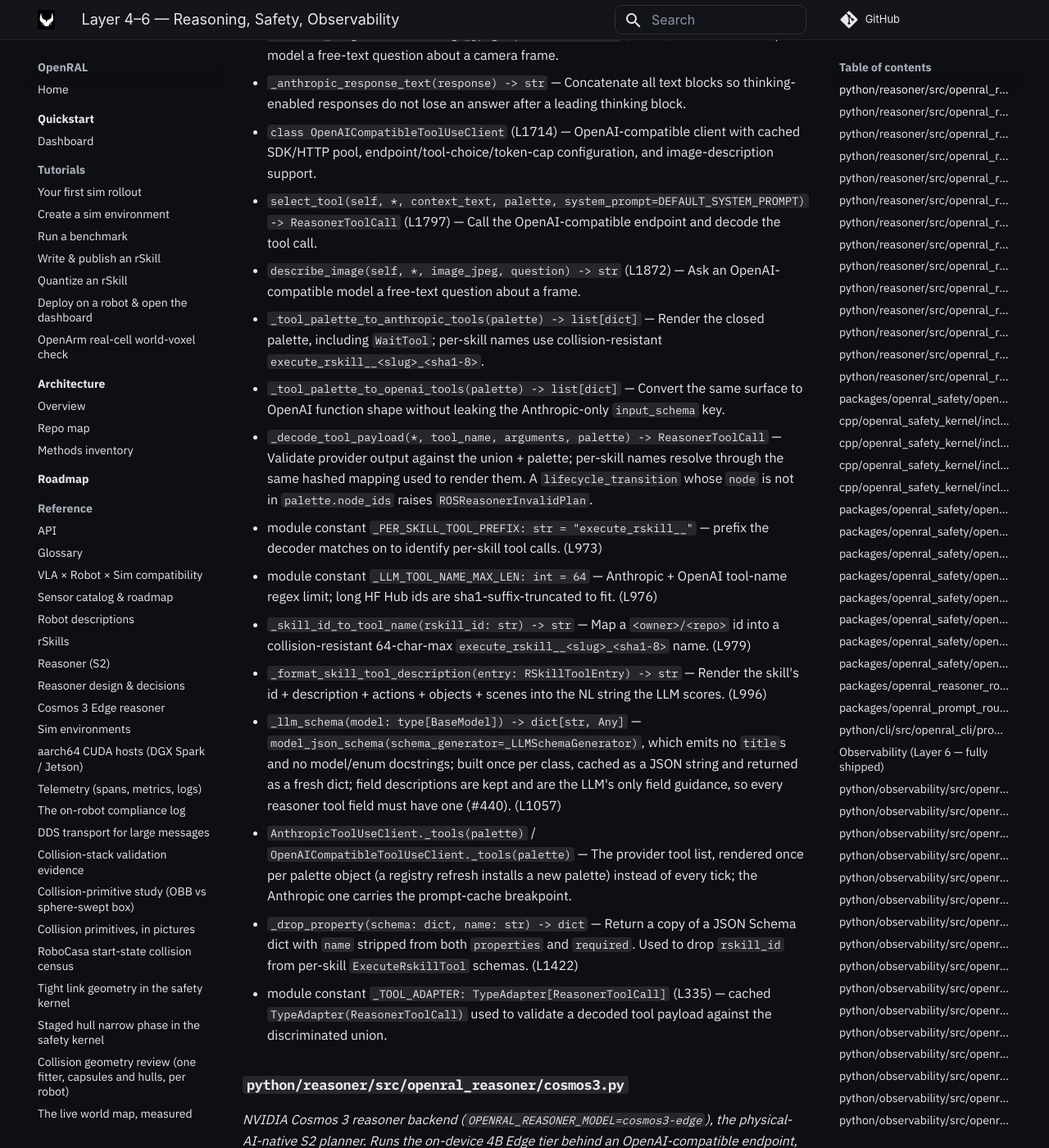
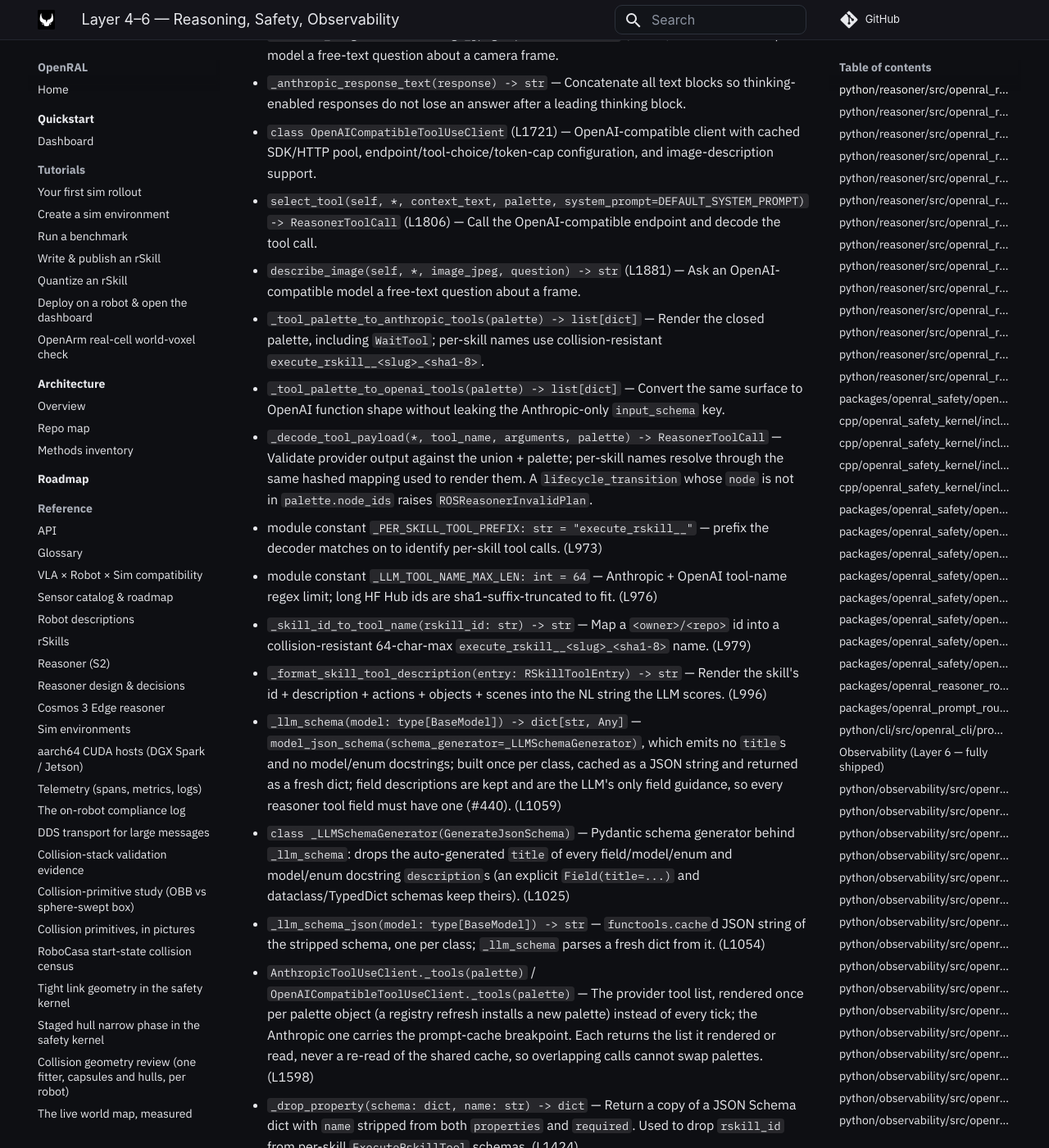
Before and after one commit to OpenRAL/openral, an MkDocs documentation site: the page built from docs/methods/06-reasoning-wam-safety-observability.md, in a window 1280 px wide and 1400 px high, scrolled down 2101 px. Shown: the whole window at 82% size. Built offline with MkDocs 1.6.1 and Material for MkDocs 9.7.7, drawn with Linux system fonts in a browser that asks for light colours; comment, search, counter and statistics services are not loaded; some of the changed text lies outside the part shown.

Commit message:
fix(reasoner): blank-not-"default" tool wording, race-free tool cache
Follow-up to #498's review.

- LocateInViewTool/QuerySceneTool `camera` and QuerySceneTool `task` said
  "empty = the default" / "the active goal", the phrasing a model already
  copied as the literal string "default" for `detector`; scene_vlm_node only
  falls back on "", so camera="default" fails with "no frame for camera".
  They now say "leave blank for ...", as do the locate_in_view and
  query_scene tool descriptions.
- LifecycleTransitionTool.node no longer offers '/openral/hal/so100' as an
  example a weak model can copy onto another robot (the decoder refuses any
  node outside palette.node_ids).
- Both clients' _tools returned a re-read of self._rendered after writing
  it, so an overlapping call could return another palette's tools; they now
  return the local.
- The franka palette test passes every repo manifest and lets
  build_tool_palette do admission (all manifests validate); the 3.27
  chars/token budget is kept, now with its measurement: json.dumps chars per
  Edge chat-template token is 3.31 (franka) / 3.28 (so100) with the
  nvidia/Cosmos3-Edge tokenizer; raw JSON is 3.70, so the old 2.7 was wrong.
- _LLMSchemaGenerator's docstring no longer claims it drops every title.
- docs/methods: entries for _LLMSchemaGenerator and _llm_schema_json, an
  (LNN) marker on _tools, refreshed markers.

Tests: the franka wire must not contain "empty =" or "the default"; a
client whose cache write is overtaken by another palette's still returns
its own tools. Both fail on master.

Co-Authored-By: Claude Opus 5.5 <noreply@anthropic.com>
Signed-off-by: Adrian <adrianllopart@gmail.com>

```diff
--- a/docs/methods/06-reasoning-wam-safety-observability.md
+++ b/docs/methods/06-reasoning-wam-safety-observability.md
@@ -25,13 +25,13 @@ _Typed LLM tool-use clients (direct-dispatch surface); the `ReasonerToolCall` un
 - module constant `REASONER_TIMEOUT_ENV: str = "OPENRAL_REASONER_TIMEOUT_S"` (L592) — model-first env names (ADR-0088).
 - module constant `REASONER_TOOL_CHOICE_ENV: str = "OPENRAL_REASONER_TOOL_CHOICE"` (L599) — `auto`/`required` override for the uncurated bare-URL `openai` path only; validated on every path via `openral_core.parse_reasoner_tool_choice`, and ignored with a `reasoner.tool_choice_ignored` warning elsewhere.
 - `build_tool_use_client_from_env() -> ToolUseClient` — Model-first client factory: `OPENRAL_REASONER_MODEL` resolves `openral_core.REASONER_MODELS` for dialect/endpoint/auth/hosting/tool-choice/token-cap; `OPENRAL_REASONER_ENDPOINT` overrides location (a named preset, a bare URL, or `managed`); `API_KEY`/`MAX_TOKENS`/`TIMEOUT_S` override the rest. `DIALECT` is needed only for a bare URL and always wins when set. No hidden model default. (L655)
-- `class AnthropicToolUseClient` (L1543) — Anthropic SDK-backed client; builds/reuses one client/HTTP pool and marks the static system/tools prefix cacheable.
-  - `select_tool(self, *, context_text, palette, system_prompt=DEFAULT_SYSTEM_PROMPT) -> ReasonerToolCall` (L1627) — Call Anthropic and decode the resulting tool payload.
-  - `describe_image(self, *, image_jpeg, question) -> str` (L1667) — Ask the Anthropic model a free-text question about a camera frame.
+- `class AnthropicToolUseClient` (L1545) — Anthropic SDK-backed client; builds/reuses one client/HTTP pool and marks the static system/tools prefix cacheable.
+  - `select_tool(self, *, context_text, palette, system_prompt=DEFAULT_SYSTEM_PROMPT) -> ReasonerToolCall` (L1634) — Call Anthropic and decode the resulting tool payload.
+  - `describe_image(self, *, image_jpeg, question) -> str` (L1674) — Ask the Anthropic model a free-text question about a camera frame.
 - `_anthropic_response_text(response) -> str` — Concatenate all text blocks so thinking-enabled responses do not lose an answer after a leading thinking block.
-- `class OpenAICompatibleToolUseClient` (L1714) — OpenAI-compatible client with cached SDK/HTTP pool, endpoint/tool-choice/token-cap configuration, and image-description support.
-  - `select_tool(self, *, context_text, palette, system_prompt=DEFAULT_SYSTEM_PROMPT) -> ReasonerToolCall` (L1797) — Call the OpenAI-compatible endpoint and decode the tool call.
-  - `describe_image(self, *, image_jpeg, question) -> str` (L1872) — Ask an OpenAI-compatible model a free-text question about a frame.
+- `class OpenAICompatibleToolUseClient` (L1721) — OpenAI-compatible client with cached SDK/HTTP pool, endpoint/tool-choice/token-cap configuration, and image-description support.
+  - `select_tool(self, *, context_text, palette, system_prompt=DEFAULT_SYSTEM_PROMPT) -> ReasonerToolCall` (L1806) — Call the OpenAI-compatible endpoint and decode the tool call.
+  - `describe_image(self, *, image_jpeg, question) -> str` (L1881) — Ask an OpenAI-compatible model a free-text question about a frame.
 - `_tool_palette_to_anthropic_tools(palette) -> list[dict]` — Render the closed palette, including `WaitTool`; per-skill names use collision-resistant `execute_rskill__<slug>_<sha1-8>`.
 - `_tool_palette_to_openai_tools(palette) -> list[dict]` — Convert the same surface to OpenAI function shape without leaking the Anthropic-only `input_schema` key.
 - `_decode_tool_payload(*, tool_name, arguments, palette) -> ReasonerToolCall` — Validate provider output against the union + palette; per-skill names resolve through the same hashed mapping used to render them. A `lifecycle_transition` whose `node` is not in `palette.node_ids` raises `ROSReasonerInvalidPlan`.
@@ -39,9 +39,11 @@ _Typed LLM tool-use clients (direct-dispatch surface); the `ReasonerToolCall` un
 - module constant `_LLM_TOOL_NAME_MAX_LEN: int = 64` — Anthropic + OpenAI tool-name regex limit; long HF Hub ids are sha1-suffix-truncated to fit. (L976)
 - `_skill_id_to_tool_name(rskill_id: str) -> str` — Map a `<owner>/<repo>` id into a collision-resistant 64-char-max `execute_rskill__<slug>_<sha1-8>` name. (L979)
 - `_format_skill_tool_description(entry: RSkillToolEntry) -> str` — Render the skill's id + description + actions + objects + scenes into the NL string the LLM scores. (L996)
-- `_llm_schema(model: type[BaseModel]) -> dict[str, Any]` — `model_json_schema(schema_generator=_LLMSchemaGenerator)`, which emits no `title`s and no model/enum docstrings; built once per class, cached as a JSON string and returned as a fresh dict; field descriptions are kept and are the LLM's only field guidance, so every reasoner tool field must have one (#440). (L1057)
-- `AnthropicToolUseClient._tools(palette)` / `OpenAICompatibleToolUseClient._tools(palette)` — The provider tool list, rendered once per palette object (a registry refresh installs a new palette) instead of every tick; the Anthropic one carries the prompt-cache breakpoint.
-- `_drop_property(schema: dict, name: str) -> dict` — Return a copy of a JSON Schema dict with `name` stripped from both `properties` and `required`. Used to drop `rskill_id` from per-skill `ExecuteRskillTool` schemas. (L1422)
+- `_llm_schema(model: type[BaseModel]) -> dict[str, Any]` — `model_json_schema(schema_generator=_LLMSchemaGenerator)`, which emits no `title`s and no model/enum docstrings; built once per class, cached as a JSON string and returned as a fresh dict; field descriptions are kept and are the LLM's only field guidance, so every reasoner tool field must have one (#440). (L1059)
+- `class _LLMSchemaGenerator(GenerateJsonSchema)` — Pydantic schema generator behind `_llm_schema`: drops the auto-generated `title` of every field/model/enum and model/enum docstring `description`s (an explicit `Field(title=...)` and dataclass/TypedDict schemas keep theirs). (L1025)
+- `_llm_schema_json(model: type[BaseModel]) -> str` — `functools.cache`d JSON string of the stripped schema, one per class; `_llm_schema` parses a fresh dict from it. (L1054)
+- `AnthropicToolUseClient._tools(palette)` / `OpenAICompatibleToolUseClient._tools(palette)` — The provider tool list, rendered once per palette object (a registry refresh installs a new palette) instead of every tick; the Anthropic one carries the prompt-cache breakpoint. Each returns the list it rendered or read, never a re-read of the shared cache, so overlapping calls cannot swap palettes. (L1598)
+- `_drop_property(schema: dict, name: str) -> dict` — Return a copy of a JSON Schema dict with `name` stripped from both `properties` and `required`. Used to drop `rskill_id` from per-skill `ExecuteRskillTool` schemas. (L1424)
 - module constant `_TOOL_ADAPTER: TypeAdapter[ReasonerToolCall]` (L335) — cached `TypeAdapter(ReasonerToolCall)` used to validate a decoded tool payload against the discriminated union.
 
 ### `python/reasoner/src/openral_reasoner/cosmos3.py`
```
Also changed, not shown: docs/methods/00-core-schemas.md (+15 -15 lines), 3 other files.
